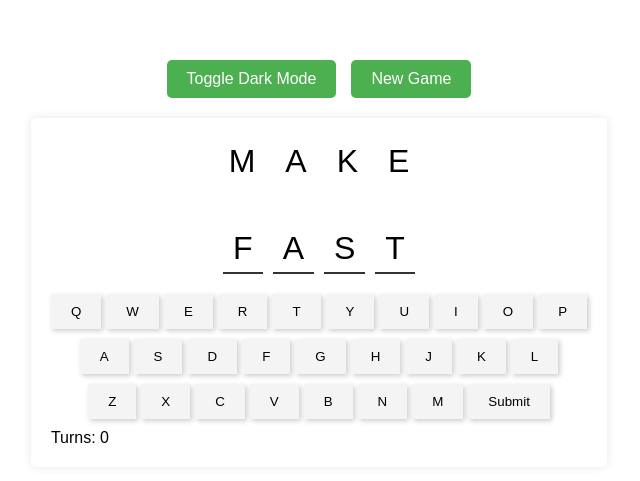
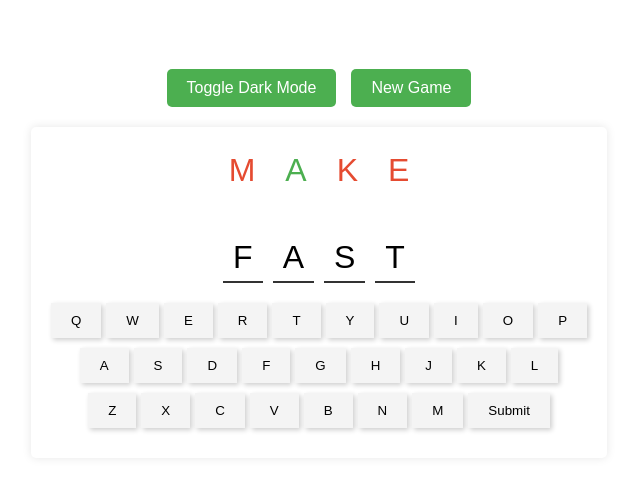
Before and after one commit to mimcmahon20/Laddle, a website with bundled scripts: page index.html in a window 1280 px wide. Shown: the part 145-626 px from the top of the page, without its empty margins (321-961 px from the left). Built offline with nearby package versions, Linux system fonts and the light colour scheme; no server answers.

Commit message:
Removed clutter from UI, preparing for moving back

```diff
--- a/gameLogic.js
+++ b/gameLogic.js
@@ -1,11 +1,14 @@
-let selectedLetterIndex = null;
+const gameState = {
+  currentWord: "FAST",
+  targetWord: "MAKE",
+  turnsTaken: 0,
+  status: "ongoing", // can be 'ongoing', 'win', or 'lose'
+  pathOfWords: [],
+  nextCurrentWord: null,
+  nextTargetWord: null,
+};
 
-function clearHighlights() {
-  document.querySelectorAll(".letter").forEach((button) => {
-    button.style.backgroundColor = "transparent";
-  });
-}
-
+// This function checks if two words are different by only one letter
 function isOneLetterChanged(word1, word2) {
   if (word1.length !== word2.length) return false;
 
@@ -16,6 +19,8 @@ function isOneLetterChanged(word1, word2) {
   }
   return changes === 1;
 }
+
+// This function checks if a word is valid
 async function isValidWord(word) {
   try {
     const response = await fetch(
@@ -36,6 +41,7 @@ async function isValidWord(word) {
   }
 }
 
+// This function fetches a random word from an API
 async function getRandomWord() {
   try {
     const response = await fetch(
@@ -49,6 +55,8 @@ async function getRandomWord() {
   }
 }
 
+// This function sets the current and target words in the game state
+// and gets new random words for the next turn
 async function setRandomWords() {
   const currentWord = await getRandomWord();
   const targetWord = await getRandomWord();
@@ -64,33 +72,31 @@ async function setRandomWords() {
   }
 }
 
+// This function increments the turn counter
 function turnCounter(turns) {
   return turns + 1;
 }
 
+// This function checks if the game is won or lost
 function checkWinCondition(currentWord, targetWord, turns) {
   if (currentWord === targetWord) return "win";
   if (turns >= 10) return "lose"; // you can adjust the max allowed turns
   return "continue";
 }
 
-const gameState = {
-  currentWord: "FAST",
-  targetWord: "MAKE",
-  turnsTaken: 0,
-  status: "ongoing", // can be 'ongoing', 'win', or 'lose'
-  pathOfWords: [],
-  nextCurrentWord: null,
-  nextTargetWord: null,
-};
-
+// This function updates the current word with the guessed letter
 function updateWordWithGuess(index, letter) {
   const currentWordArray = gameState.currentWord.split("");
   currentWordArray[index] = letter;
   return currentWordArray.join("");
 }
 
+function updateWordPath() {
+  gameState.pathOfWords.push(gameState.currentWord);
+}
+
 setRandomWords();
+updateWordPath();
 
 export {
   gameState,
@@ -101,4 +107,5 @@ export {
   updateWordWithGuess,
   getRandomWord,
   setRandomWords,
+  updateWordPath,
 };
--- a/gameUI.js
+++ b/gameUI.js
@@ -6,6 +6,7 @@ import {
   checkWinCondition,
   updateWordWithGuess,
   setRandomWords,
+  updateWordPath,
 } from "./gameLogic.js";
 
 let selectedLetterIndex = null;
@@ -19,6 +20,7 @@ window.addEventListener("DOMContentLoaded", () => {
   const newGameButton = document.getElementById("new-game");
   const darkModeToggle = document.getElementById("dark-mode-toggle");
   const keys = document.querySelectorAll(".key");
+  const previousGuess = document.getElementById("previous-guess");
   let isDarkMode = false;
   let selectedKey = null;
 
@@ -111,6 +113,8 @@ window.addEventListener("DOMContentLoaded", () => {
     if (isOneLetterChanged(gameState.currentWord, newWord)) {
       if (await isValidWord(newWord)) {
         gameState.currentWord = newWord;
+        updateWordPath();
+        console.log(gameState.pathOfWords)
         gameState.turnsTaken = turnCounter(gameState.turnsTaken);
         gameState.status = checkWinCondition(
           gameState.currentWord,
@@ -140,7 +144,7 @@ window.addEventListener("DOMContentLoaded", () => {
     });
 
     // Update turns count
-    turnsDisplay.textContent = `Turns: ${gameState.turnsTaken}`;
+    //turnsDisplay.textContent = `Turns: ${gameState.turnsTaken}`;
     updateTargetWord();
     // Check win/lose status and provide feedback
     if (gameState.status === "win") {
@@ -152,7 +156,8 @@ window.addEventListener("DOMContentLoaded", () => {
     } else {
       feedbackDiv.textContent = ""; // clear feedback if game is ongoing
     }
-
+    checkIfTargetLetterIsCorrect();
+    //updatePreviousWordDisplay();
     // const targetWordDisplay = document.getElementById("display-target-word");
     // targetWordDisplay.textContent = gameState.targetWord;
   }
@@ -176,5 +181,21 @@ window.addEventListener("DOMContentLoaded", () => {
     //targetWordDisplay.textContent = "hi";
   }
 
+  function checkIfTargetLetterIsCorrect() {
+    const targetWordDisplay = document.querySelectorAll(".target-letter");
+    targetWordDisplay.forEach((button,index) => {
+      if(button.textContent == gameState.currentWord.split("")[index]) {
+        button.style.color = "#4CAF50";
+      } else {
+        button.style.color = "#E54B31";
+      }
+    })
+  }
+
+  function updatePreviousWordDisplay() {
+    const previousWordDisplay = document.getElementById("previous-guess");
+    previousWordDisplay.textContent = gameState.pathOfWords[gameState.pathOfWords.length - 2];
+  }
+
   updateUI();
 });
--- a/index.html
+++ b/index.html
@@ -14,11 +14,15 @@
     <div class="game-container">
       <div class="target-word">
          <span id="display-target-word" class="target-word-container">
-          <div class="target-letter" data-index="5"></div>
-          <div class="target-letter" data-index="6"></div>
-          <div class="target-letter" data-index="7"></div>
-          <div class="target-letter" data-index="8"></div>
+          <div class="target-letter" data-index="0"></div>
+          <div class="target-letter" data-index="1"></div>
+          <div class="target-letter" data-index="2"></div>
+          <div class="target-letter" data-index="3"></div>
         </span>
+      </div>
+
+      <div class="previous-word-container">
+        <div id="previous-guess"></div>
       </div>
 
       <div class="word-display">
@@ -67,7 +71,7 @@
 
 
       <div class="feedback"></div>
-      <div class="turns">Turns: 0</div>
+      <div class="turns"></div>
     </div>
 
     <script src="gameLogic.js" type="module"></script>
```
